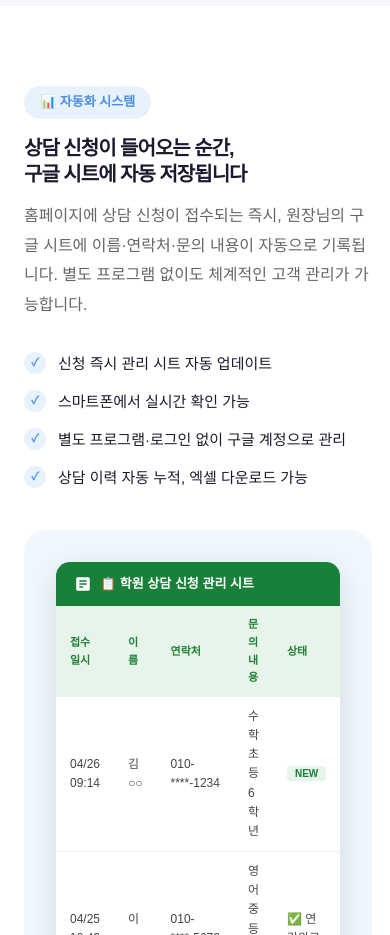
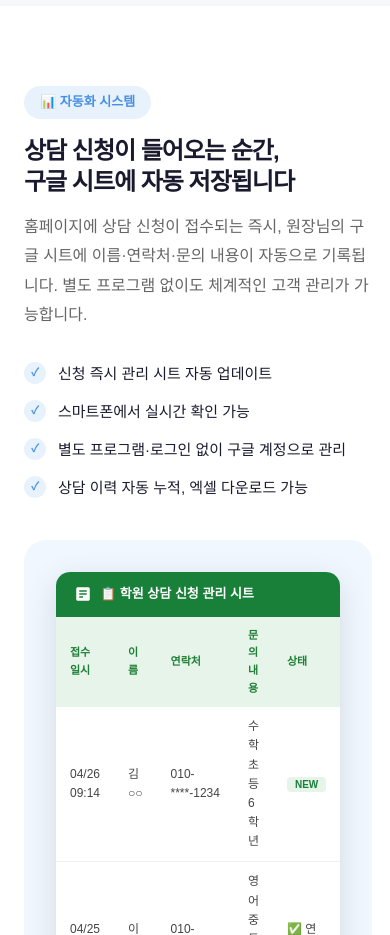
Before and after one commit to esen-pages/mypage, a plain HTML site: page index.html in a window 390 px wide. Shown: the part 4000-4935 px from the top of the page. Drawn offline with Linux system fonts and the light colour scheme.

Commit message:
모바일 폰트 최종 수정

```diff
--- a/style.css
+++ b/style.css
@@ -834,7 +834,7 @@ footer {
     .title-bottom em { font-size: 1.1em; }
     .hero-subtitle { font-size: 14px; }
 
-    .service-info-text .section-title { font-size: 20px; }
+    .service-info-text .section-title { font-size: 24px; }
     .section-title { font-size: 22px; }
     .final-cta h2 { font-size: 22px; }
 }
```
